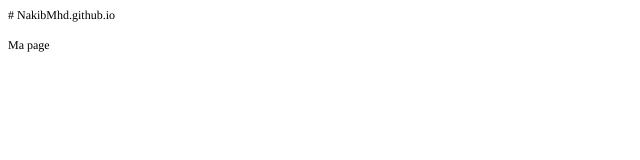
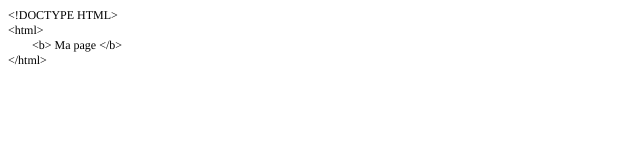
Before and after one commit to NakibMhd/NakibMhd.github.io, a plain HTML site: page index.html in a window 1280 px wide. Shown: the whole page, without its empty margins (0-640 px from the left). Drawn offline with Linux system fonts and the light colour scheme.

Commit message:
first commit

```diff
--- a/index.html
+++ b/index.html
@@ -10,11 +10,14 @@
     p.p1 {margin: 0.0px 0.0px 0.0px 0.0px; line-height: 14.0px; font: 12.0px Times; color: #000000; -webkit-text-stroke: #000000}
     p.p2 {margin: 0.0px 0.0px 0.0px 0.0px; line-height: 14.0px; font: 12.0px Times; color: #000000; -webkit-text-stroke: #000000; min-height: 14.0px}
     span.s1 {font-kerning: none}
+    span.Apple-tab-span {white-space:pre}
   </style>
 </head>
 <body>
-<p class="p1"><span class="s1"># NakibMhd.github.io<span class="Apple-converted-space"> </span></span></p>
+<p class="p1"><span class="s1">&lt;!DOCTYPE HTML&gt;</span></p>
+<p class="p1"><span class="s1">&lt;html&gt;</span></p>
+<p class="p1"><span class="s1"><span class="Apple-tab-span">	</span>&lt;b&gt; Ma page &lt;/b&gt;</span></p>
+<p class="p1"><span class="s1">&lt;/html&gt;</span></p>
 <p class="p2"><span class="s1"></span><br></p>
-<p class="p1"><span class="s1">Ma page</span></p>
 </body>
 </html>
```
